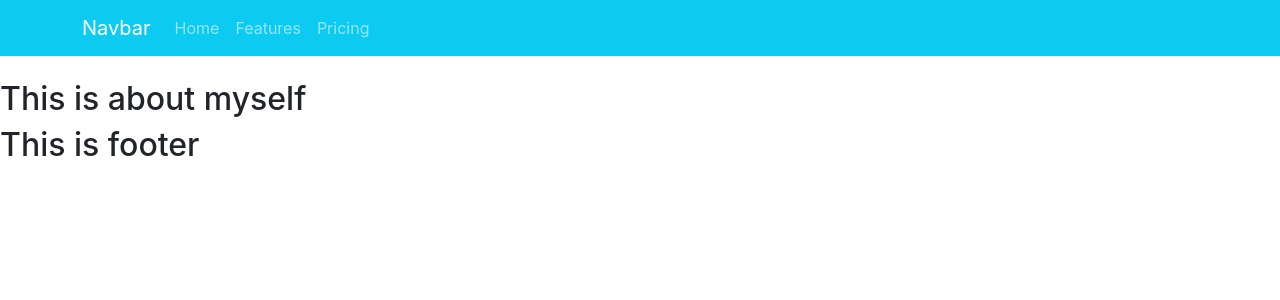
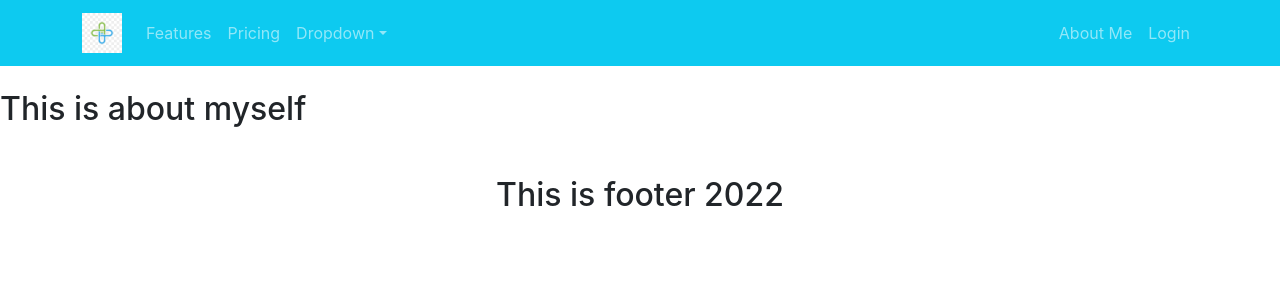
Before and after one commit to AkashMAbrrar/idnependent-service-provider, a React (Create React App) app: page /about in a window 1280 px wide. Shown: the top 300 px of the page. Built offline with nearby package versions, Linux system fonts and the light colour scheme; the HTML template or start-up script is replaced by a standard one.

Commit message:
this commit for navbar link routinng and responsive

```diff
--- a/src/Pages/Home/Service/Service.js
+++ b/src/Pages/Home/Service/Service.js
@@ -5,11 +5,11 @@ const Service = ({ service }) => {
     const { name, img, description, fee } = service;
     return (
         <div className='service'>
-            <img src={img} alt="" />
+            <img className='w-100' src={img} alt="" />
             <h2>{name}</h2>
+            <p>Fees: ${fee}</p>
             <p>{description}</p>
-            <p>Fees: ${fee}</p>
-            <button>Booking</button>
+            <button className='btn btn-info'>Booking</button>
         </div>
     );
 };
--- a/src/Pages/Home/Services/Services.js
+++ b/src/Pages/Home/Services/Services.js
@@ -11,7 +11,8 @@ const Services = () => {
             .then(data => setServices(data))
     }, [])
     return (
-        <div>
+        <div className='container'>
+            <div className="row">
                 <h1 className='text-info text-center m-3 p-2'>All Services What I Providing</h1>
                 <div className='services-container'>
                     {
@@ -23,6 +24,7 @@ const Services = () => {
                     }
                 </div>
             </div>
+        </div>
     );
 };
 
--- a/src/Pages/Home/Shared/Footer/Footer.js
+++ b/src/Pages/Home/Shared/Footer/Footer.js
@@ -1,9 +1,11 @@
 import React from 'react';
 
 const Footer = () => {
+    const today = new Date();
+    const year = today.getFullYear();
     return (
-        <footer>
-            <h2>This is footer</h2>
+        <footer className='text-center m-5'>
+            <h2>This is footer {year}</h2>
         </footer>
     );
 };
--- a/src/Pages/Home/Shared/Header/Header.js
+++ b/src/Pages/Home/Shared/Header/Header.js
@@ -1,17 +1,37 @@
 import React from 'react';
-import { Container, Nav, Navbar } from 'react-bootstrap';
+import { Container, Nav, Navbar, NavDropdown } from 'react-bootstrap';
+import { Link } from 'react-router-dom';
+
+import logoA from '../../../../images/logo.png';
 
 const Header = () => {
     return (
         <>
-            <Navbar bg="info" variant="dark">
+            <Navbar collapseOnSelect expand="lg" bg="info" variant="dark">
                 <Container>
-                    <Navbar.Brand href="#home">Navbar</Navbar.Brand>
-                    <Nav className="me-auto">
-                        <Nav.Link href="#home">Home</Nav.Link>
-                        <Nav.Link href="#features">Features</Nav.Link>
-                        <Nav.Link href="#pricing">Pricing</Nav.Link>
-                    </Nav>
+                    <Navbar.Brand as={Link} to="/">
+                        <img height="40" src={logoA} alt="" />
+                    </Navbar.Brand>
+                    <Navbar.Toggle aria-controls="responsive-navbar-nav" />
+                    <Navbar.Collapse id="responsive-navbar-nav">
+                        <Nav className="me-auto">
+                            <Nav.Link href="#features">Features</Nav.Link>
+                            <Nav.Link href="#pricing">Pricing</Nav.Link>
+                            <NavDropdown title="Dropdown" id="collasible-nav-dropdown">
+                                <NavDropdown.Item href="#action/3.1">Action</NavDropdown.Item>
+                                <NavDropdown.Item href="#action/3.2">Another action</NavDropdown.Item>
+                                <NavDropdown.Item href="#action/3.3">Something</NavDropdown.Item>
+                                <NavDropdown.Divider />
+                                <NavDropdown.Item href="#action/3.4">Separated link</NavDropdown.Item>
+                            </NavDropdown>
+                        </Nav>
+                        <Nav>
+                            <Nav.Link as={Link} to="/about">About Me</Nav.Link>
+                            <Nav.Link as={Link} to="/login">
+                                Login
+                            </Nav.Link>
+                        </Nav>
+                    </Navbar.Collapse>
                 </Container>
             </Navbar>
             <br />
--- a/src/Pages/Home/TopBanner/TopBanner.js
+++ b/src/Pages/Home/TopBanner/TopBanner.js
@@ -12,10 +12,11 @@ const TopBanner = () => {
         setIndex(selectedIndex);
     };
     return (
+        <div className='container'>
             <Carousel activeIndex={index} onSelect={handleSelect}>
                 <Carousel.Item>
                     <img
-                    className="d-block w-100 h-70"
+                        className="d-block w-100 h-70 rounded"
                         src={banner1}
                         alt="First slide"
                     />
@@ -26,7 +27,7 @@ const TopBanner = () => {
                 </Carousel.Item>
                 <Carousel.Item>
                     <img
-                    className="d-block w-100 h-70"
+                        className="d-block w-100 h-70 rounded"
                         src={banner2}
                         alt="Second slide"
                     />
@@ -38,7 +39,7 @@ const TopBanner = () => {
                 </Carousel.Item>
                 <Carousel.Item>
                     <img
-                    className="d-block w-100 h-70"
+                        className="d-block w-100 h-70 rounded"
                         src={banner3}
                         alt="Third slide"
                     />
@@ -51,6 +52,7 @@ const TopBanner = () => {
                     </Carousel.Caption>
                 </Carousel.Item>
             </Carousel>
+        </div>
     );
 };
 
```
Also changed, not shown: src/images/logo.png. Lines whose indentation alone changed are shown as unchanged.
